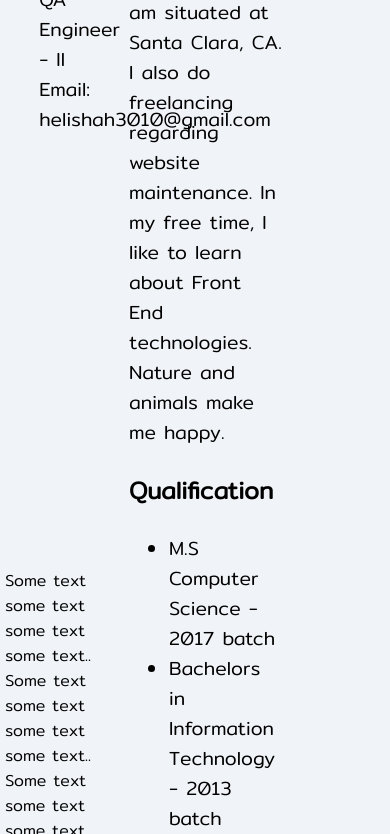
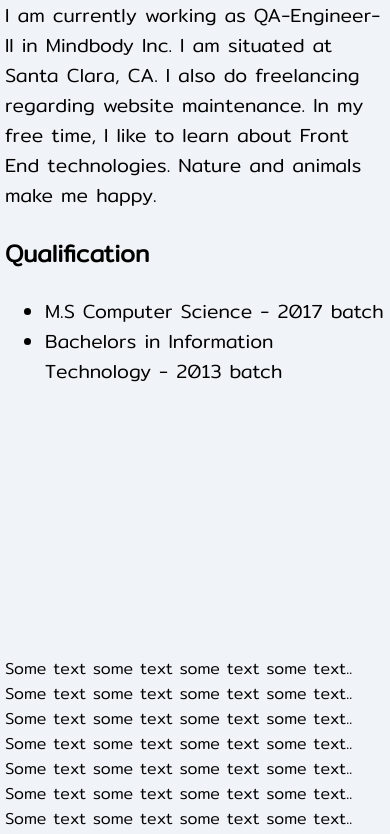
Before and after one commit to helishah3010/portfolio, a plain HTML site: page index.html in a window 390 px wide. Shown: the part 222-1056 px from the top of the page. Drawn offline with Linux system fonts and the light colour scheme; a script that the page names is missing.

Commit message:
Update small.css

```diff
--- a/small.css
+++ b/small.css
@@ -1,4 +1,4 @@
-@media only screen and (max-width:800px){
+@media only screen and (max-width:600px){
     .menu{
         background-color:turquoise;
         height: auto;
@@ -14,5 +14,22 @@
         padding: 0;
         margin-right: 0%;
     }
+    .sectionDiv {
+        height: 90vh;
+        display: block;
+        margin-top: 10%;
+    }
+    .col-left {
+         width: 100%;
+    }
+    .col-left > * {
+        margin: auto;
+    }
+    .col-right {
+        /* grid-row-start: 1; */
+        /* grid-row-end: 3; */
+        width: 100%;
+
+    }
 
 }
```
